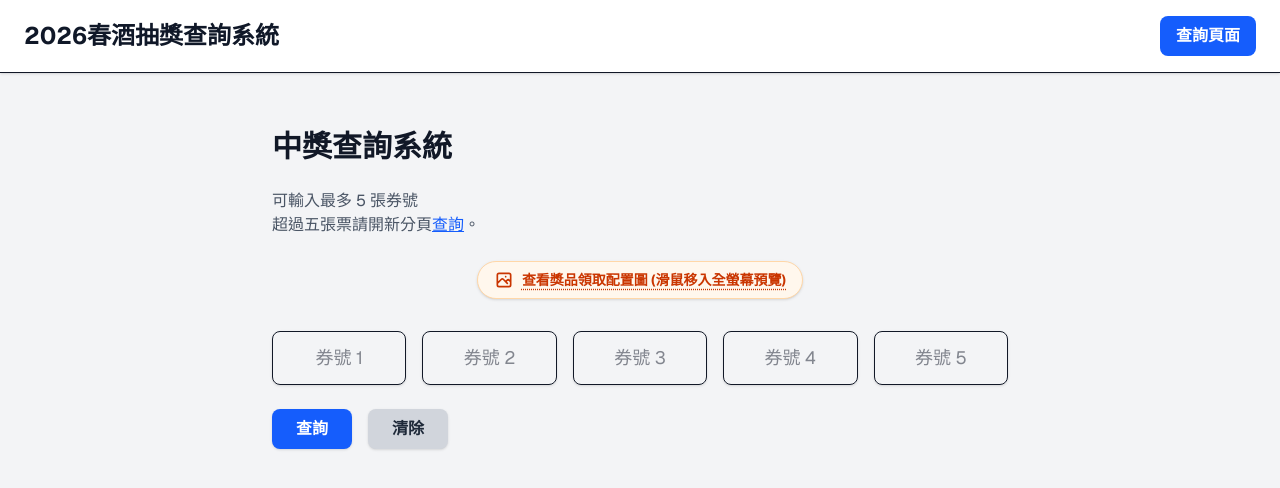
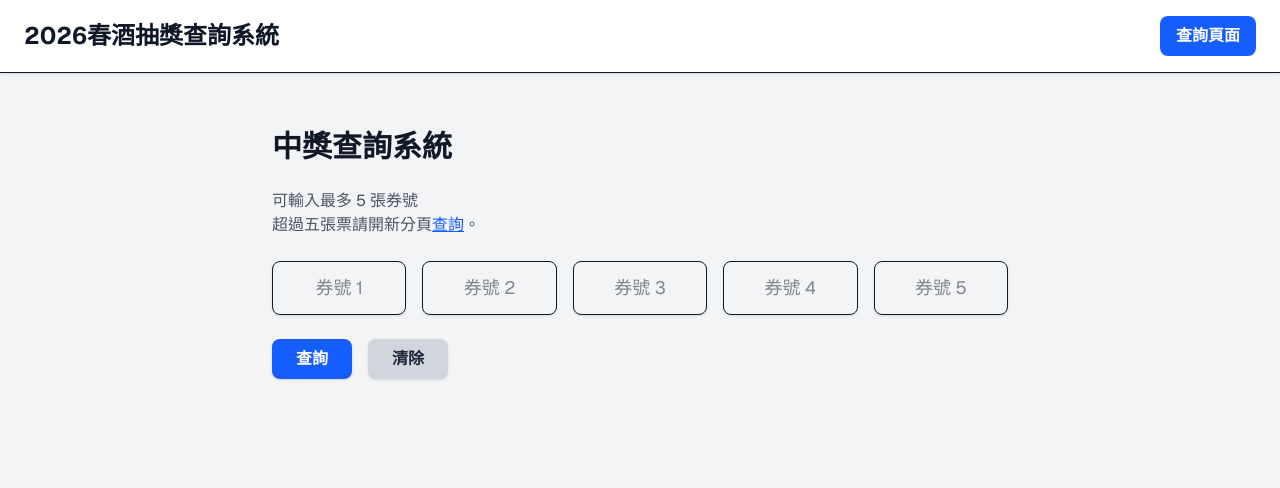
Before and after one commit to easyrichservice-spec/spring-party-lottery, a Next.js app: page /query in a window 1280 px wide. Shown: the top 488 px of the page. Built offline with nearby package versions, Linux system fonts and the light colour scheme.

Commit message:
cancel photo

```diff
--- a/app/query/page.tsx
+++ b/app/query/page.tsx
@@ -103,48 +103,7 @@ export default function QueryPage() {
         。
       </p>
       {/* 圖片預覽連結區塊 */}
-      <div className="flex justify-center mb-8">
-        <div className="relative inline-block">
-          <a
-            href={imageUrl}
-            target="_blank"
-            rel="noopener noreferrer"
-            onMouseEnter={() => setShowImagePreview(true)}
-            onMouseLeave={() => setShowImagePreview(false)}
-            className="group flex items-center gap-2 px-4 py-2 bg-orange-50 text-orange-700 rounded-full border border-orange-200 hover:bg-orange-100 transition-all duration-200 shadow-sm"
-          >
-            <svg xmlns="http://www.w3.org/2000/svg" className="h-5 w-5" fill="none" viewBox="0 0 24 24" stroke="currentColor">
-              <path strokeLinecap="round" strokeLinejoin="round" strokeWidth={2} d="M4 16l4.586-4.586a2 2 0 012.828 0L16 16m-2-2l1.586-1.586a2 2 0 012.828 0L20 14m-6-6h.01M6 20h12a2 2 0 002-2V6a2 2 0 00-2-2H6a2 2 0 00-2 2v12a2 2 0 002 2z" />
-            </svg>
-            <span className="text-sm font-bold underline decoration-dotted underline-offset-4">查看獎品領取配置圖 (滑鼠移入全螢幕預覽)</span>
-          </a>
 
-          {/* 全螢幕預覽容器 (接近全螢幕) */}
-          {showImagePreview && (
-            <div className="fixed inset-0 z-100 flex items-center justify-center p-4 sm:p-12 pointer-events-none">
-              {/* 深色毛玻璃背景遮罩 */}
-              <div className="absolute inset-0 bg-black/60 backdrop-blur-md animate-in fade-in duration-300"></div>
-
-              {/* 圖片預覽主體 */}
-              <div className="relative z-101 max-w-full max-h-full flex flex-col items-center animate-in zoom-in duration-300">
-                <div className="bg-white p-2 rounded-2xl shadow-2xl border border-white/20 overflow-hidden">
-                  <img
-                    src={imageUrl}
-                    alt="獎品配置圖預覽"
-                    className="max-w-[90vw] max-h-[75vh] object-contain rounded-xl"
-                  />
-                </div>
-                <div className="mt-6 bg-white/10 backdrop-blur-md border border-white/20 px-8 py-3 rounded-full shadow-lg">
-                  <p className="text-white text-lg font-bold tracking-widest">
-                    獎品領取配置圖
-                  </p>
-                  <p className="text-white/60 text-xs text-center">點擊連結可開新分頁查看原圖</p>
-                </div>
-              </div>
-            </div>
-          )}
-        </div>
-      </div>
 
       {/* 輸入欄位 */}
       <div className="grid grid-cols-1 sm:grid-cols-2 lg:grid-cols-5 gap-4">
```
